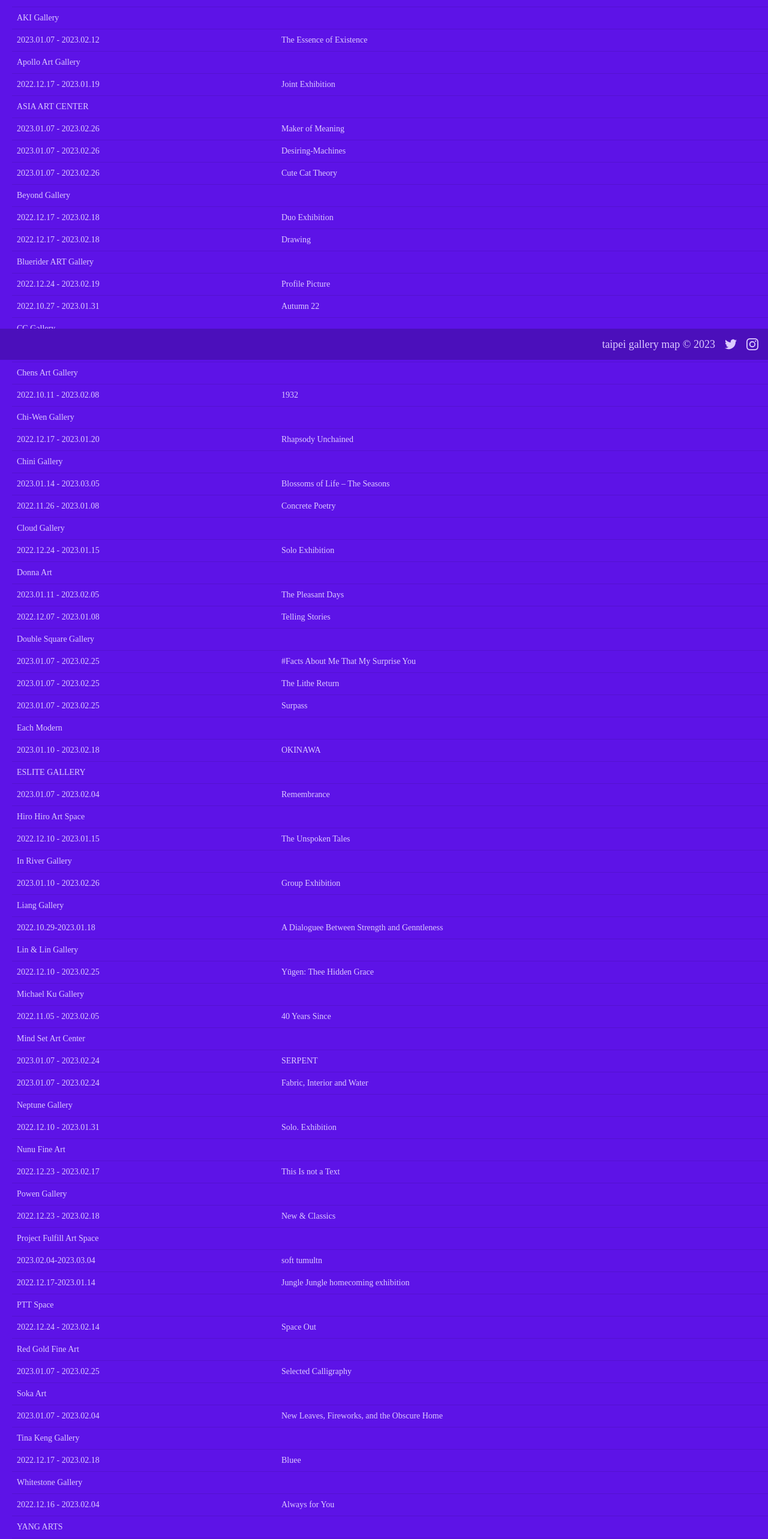
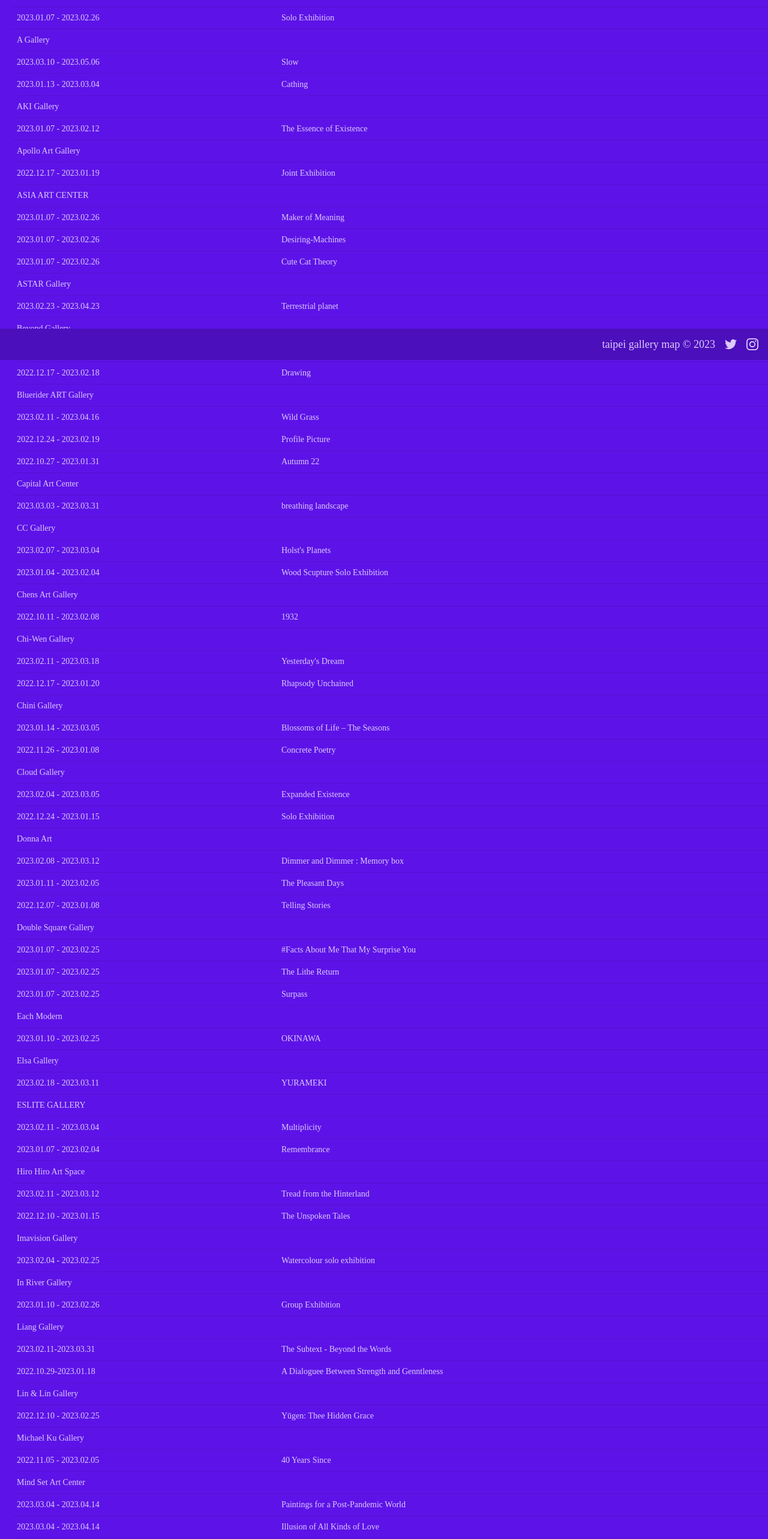
Before and after one commit to tjHsu/gallery-map, a Next.js app: page /events in a window 1280 px wide. Shown: the part 200-2766 px from the top of the page at 60% size. Built offline with nearby package versions, Linux system fonts and the light colour scheme; a web font is replaced by a local one.

Commit message:
update 21.02

```diff
--- a/src/constants/Constants.ts
+++ b/src/constants/Constants.ts
@@ -30,9 +30,14 @@ export const GALLERIES = [
     website: "https://www.instagram.com/333gallery.tw/",
     isSeparator: false,
     exhibitions: [{
+      artist: "Benzilla",
+      showName: "Diamond In The Desert",
+      date: "2022.12.10 - 2023.01.18",
+      openingDate: ""
+    },{
       artist: "Ryosuke Misawa",
       showName: "Tracing the Night",
-      date: "2022.12.10 - 2023.01.18",
+      date: "2023.02.04 - 2023.03.04",
       openingDate: ""
     },{
       artist: "Juwin",
@@ -130,6 +135,16 @@ export const GALLERIES = [
     website: "http://agallery.blogspot.com/",
     isSeparator: false,
     exhibitions: [{
+      artist: "Tao Kang",
+      showName: "Slow",
+      date: "2023.03.10 - 2023.05.06",
+      openingDate: "2023.03.10 fri. 16:00"
+    },{
+      artist: "Hsieh Mu-Chi & Wang Liang-Yin & Kao Ya-Ting & Li Bing-Ao & PAn Chi-Fang",
+      showName: "Cathing",
+      date: "2023.01.13 - 2023.03.04",
+      openingDate: ""
+    },{
       artist: "LI Cheng Hsun",
       showName: "Properties Properties ",
       date: "2022.11.18 - 2023.01.07",
@@ -285,6 +300,11 @@ export const GALLERIES = [
     website: "https://www.stargallery.tw/",
     isSeparator: false,
     exhibitions: [{
+      artist: "Yu-Kai CHEN",
+      showName: "Terrestrial planet",
+      date: "2023.02.23 - 2023.04.23",
+      openingDate: "2023.03.04 sat 15:00"
+    },{
       artist: "Yu-Hung Cheng",
       showName: "I Have a Restless Soul",
       date: "2022.12.15 - 2022.02.19",
@@ -375,6 +395,11 @@ export const GALLERIES = [
     website: "https://blueriderart.com/en/",
     isSeparator: false,
     exhibitions: [{
+      artist: "Various artists",
+      showName: "Wild Grass",
+      date: "2023.02.11 - 2023.04.16",
+      openingDate: ""
+    },{
       artist: "Ramiro Smith Estrada & Rine Boyer",
       showName: "Profile Picture",
       date: "2022.12.24 - 2023.02.19",
@@ -445,6 +470,11 @@ export const GALLERIES = [
     website: "https://www.capitalart.com.tw/",
     isSeparator: false,
     exhibitions: [{
+      artist: "Ping-yi Li",
+      showName: "breathing landscape",
+      date: "2023.03.03 - 2023.03.31",
+      openingDate: "2023.03.04 sat 15:00"
+    },{
       artist: "Akiko Noguchi / Hanaki Kaneda / Hiroko Takahashi / HUIT / Keisuke Oda / Okada Mariko / Shimi / Tamaho Togasaki / Muraki Noriyuki",
       showName: "Japanese Contemproray Art Exhibition",
       date: "2022.11.08 - 2022.12.03",
@@ -465,6 +495,11 @@ export const GALLERIES = [
     website: "https://www.cc-gallery.com/",
     isSeparator: false,
     exhibitions: [{
+      artist: "Martin Hsu",
+      showName: "Holst's Planets",
+      date: "2023.02.07 - 2023.03.04",
+      openingDate: ""
+    },{
       artist: "Zhang Jian",
       showName: "Wood Scupture Solo Exhibition",
       date: "2023.01.04 - 2023.02.04",
@@ -525,6 +560,11 @@ export const GALLERIES = [
     website: "https://chiwengallery.com/",
     isSeparator: false,
     exhibitions: [{
+      artist: "Chang Li-Ren",
+      showName: "Yesterday's Dream",
+      date: "2023.02.11 - 2023.03.18",
+      openingDate: ""
+    },{
       artist: "Tao Hui & Yu Cheng-Ta & Bruce Yonemoto",
       showName: "Rhapsody Unchained",
       date: "2022.12.17 - 2023.01.20",
@@ -585,6 +625,11 @@ export const GALLERIES = [
     website: "http://www.cloud-gallery.org/",
     isSeparator: false,
     exhibitions: [{
+      artist: "Various artists",
+      showName: "Expanded Existence",
+      date: "2023.02.04 - 2023.03.05",
+      openingDate: ""
+    },{
       artist: "Louise Yi",
       showName: "Solo Exhibition",
       date: "2022.12.24 - 2023.01.15",
@@ -625,6 +670,11 @@ export const GALLERIES = [
     website: "https://www.donnaart.com.tw",
     isSeparator: false,
     exhibitions: [{
+      artist: "Liao Min-Chun",
+      showName: "Dimmer and Dimmer : Memory box",
+      date: "2023.02.08 - 2023.03.12",
+      openingDate: ""
+    },{
       artist: "Tsai Ming Tsan",
       showName: "The Pleasant Days",
       date: "2023.01.11 - 2023.02.05",
@@ -772,7 +822,7 @@ export const GALLERIES = [
     exhibitions: [{
       artist: "Araki Nobuyoshi / Nakahira Takuma",
       showName: "OKINAWA",
-      date: "2023.01.10 - 2023.02.18",
+      date: "2023.01.10 - 2023.02.25",
       openingDate: ""
     },{
       artist: "Tseng ChienYing",
@@ -810,6 +860,11 @@ export const GALLERIES = [
     website: "https://elsaart.com.tw/",
     isSeparator: false,
     exhibitions: [{
+      artist: "Satoshi SAITOH",
+      showName: "YURAMEKI",
+      date: "2023.02.18 - 2023.03.11",
+      openingDate: ""
+    },{
       artist: "Okubo Naomi",
       showName: "Closely Glazed Spaces",
       date: "2022.12.17 - 2023.01.07",
@@ -850,6 +905,11 @@ export const GALLERIES = [
     website: "https://www.eslitegallery.com/en/",
     isSeparator: false,
     exhibitions: [{
+      artist: "Fu-sheng KU & LIU Xiaodong & CAI Guo-Qiang & ZHAN Wang & Shida KUO & Kuang-Yu TSUI & JI Dachun & LU Zheng-Yuan & WU Chang Jung & Hiroto KITAGAWA & Jean-Francois Baltzeni",
+      showName: "Multiplicity",
+      date: "2023.02.11 - 2023.03.04",
+      openingDate: ""
+    },{
       artist: "Teppei KANEUJI / Pao-Leng KUNG / CHEN Bo-Ruei",
       showName: "Remembrance",
       date: "2023.01.07 - 2023.02.04",
@@ -905,6 +965,11 @@ export const GALLERIES = [
     website: "https://hirohiroartspace.com/",
     isSeparator: false,
     exhibitions: [{
+      artist: "PAN Hsin-Hua",
+      showName: "Tread from the Hinterland",
+      date: "2023.02.11 - 2023.03.12",
+      openingDate: ""
+    },{
       artist: "Crystal Lupa",
       showName: "The Unspoken Tales",
       date: "2022.12.10 - 2023.01.15",
@@ -940,6 +1005,11 @@ export const GALLERIES = [
     website: "http://www.imavision.com.tw/",
     isSeparator: false,
     exhibitions: [{
+      artist: "Chang Ku Cheng",
+      showName: "Watercolour solo exhibition",
+      date: "2023.02.04 - 2023.02.25",
+      openingDate: ""
+    },{
       artist: "Hin-Yao Tseng",
       showName: "Ephemeral and Renewal",
       date: "2022.12.03 - 2022.12.31",
@@ -1045,6 +1115,11 @@ export const GALLERIES = [
     website: "http://www.lianggallery.com/en/",
     isSeparator: false,
     exhibitions: [{
+      artist: "Various artists",
+      showName: "The Subtext - Beyond the Words",
+      date: "2023.02.11-2023.03.31",
+      openingDate: ""
+    },{
       artist: "Lee Zai-Qian / Hsu YungHsu",
       showName: "A Dialoguee Between Strength and Genntleness",
       date: "2022.10.29-2023.01.18",
@@ -1135,6 +1210,16 @@ export const GALLERIES = [
     website: "https://www.art-msac.com/en/",
     isSeparator: false,
     exhibitions: [{
+      artist: "Rui Miguel Leitão Ferreira",
+      showName: "Paintings for a Post-Pandemic World",
+      date: "2023.03.04 - 2023.04.14",
+      openingDate: ""
+    },{
+      artist: "Chou Kai-Lun",
+      showName: "Illusion of All Kinds of Love",
+      date: "2023.03.04 - 2023.04.14",
+      openingDate: ""
+    },{
       artist: "Chihhung Liu",
       showName: "SERPENT",
       date: "2023.01.07 - 2023.02.24",
@@ -1510,6 +1595,11 @@ export const GALLERIES = [
     website: "https://www.taoartspace.com/",
     isSeparator: false,
     exhibitions: [{
+      artist: "Mak2",
+      showName: "Palace of Love",
+      date: "2023.02.18 - 2023.04.15",
+      openingDate: ""
+    },{
       artist: "Jacky Tsai",
       showName: "A Floating Life - Rhapsody",
       date: "2022.10.21 - 2022.11.26",
@@ -1535,6 +1625,11 @@ export const GALLERIES = [
     website: "https://www.tinakenggallery.com/en/",
     isSeparator: false,
     exhibitions: [{
+      artist: "Various artists",
+      showName: "A Quarter: Hantoo in 25 Years",
+      date: "2023.02.11 - 2023.04.08",
+      openingDate: ""
+    },{
       artist: "Su Xiaobai",
       showName: "Bluee",
       date: "2022.12.17 - 2023.02.18",
@@ -1580,6 +1675,16 @@ export const GALLERIES = [
     website: "https://www.tkgplus.com/en/",
     isSeparator: false,
     exhibitions: [{
+      artist: "Hsu Jui-Chien",
+      showName: "Inch by Inch",
+      date: "2023.02.11 - 2023.05.27",
+      openingDate: ""
+    },{
+      artist: "Lee Kit",
+      showName: "The last piece of cloudThe last piece of cloud",
+      date: "2023.02.11 - 2023.04.22",
+      openingDate: ""
+    },{
       artist: "Kong Chun Hei",
       showName: "Absent Minded",
       date: "2022.11.05 - 2023.01.07",
```
